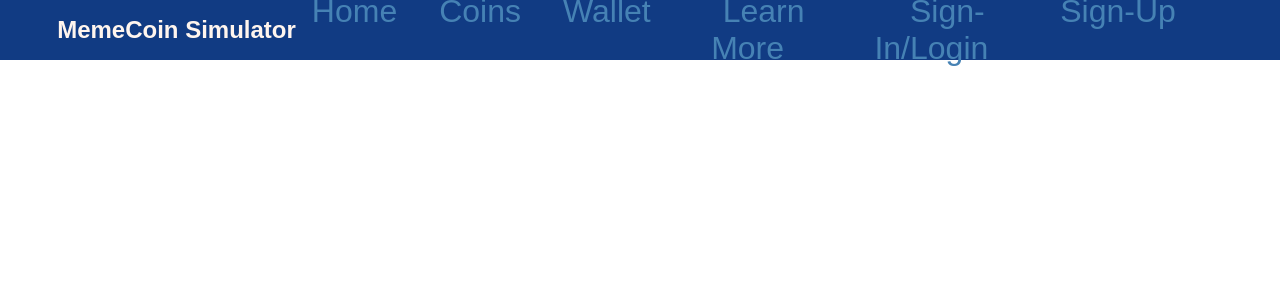
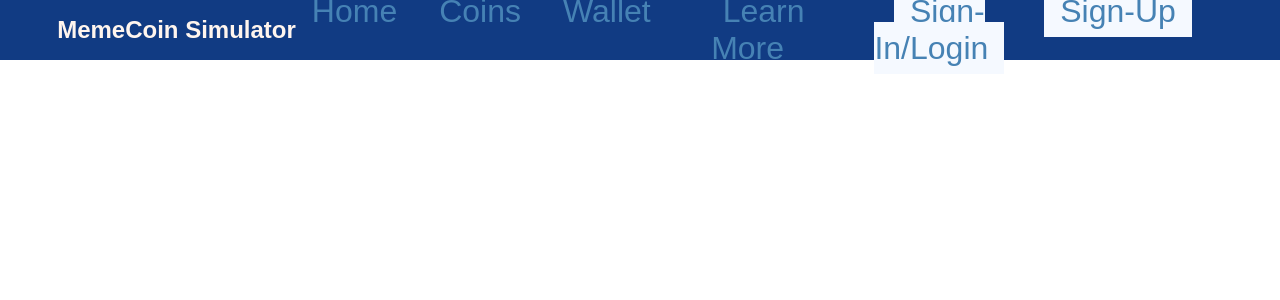
Before and after one commit to David-P-Molina/CryptoCurrency-trading-simulator, a React (Create React App) app: page / in a window 1280 px wide. Shown: the top 300 px of the page. Built offline with nearby package versions, Linux system fonts and the light colour scheme.

Commit message:
Add styling and classname to user functions items

```diff
--- a/src/components/navbar/MenuItem.js
+++ b/src/components/navbar/MenuItem.js
@@ -22,12 +22,12 @@ const MenuItems = [
     {
         title: 'Sign-In/Login',
         url: '#',
-        cName: 'nav-links'
+        cName: 'nav-links user-functions'
     },
     {
         title: 'Sign-Up',
         url: '#',
-        cName: 'nav-links'
+        cName: 'nav-links user-functions'
     },
 ]
 
--- a/src/components/navbar/Navbar.css
+++ b/src/components/navbar/Navbar.css
@@ -34,3 +34,6 @@
     color: white;
     background-color: rgb(68, 114, 184);
 }
+.user-functions {
+    background-color: rgb(245, 249, 255);
+}
```
